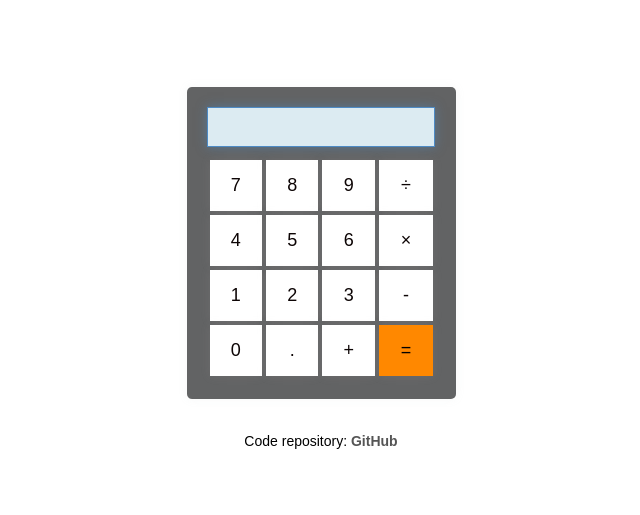
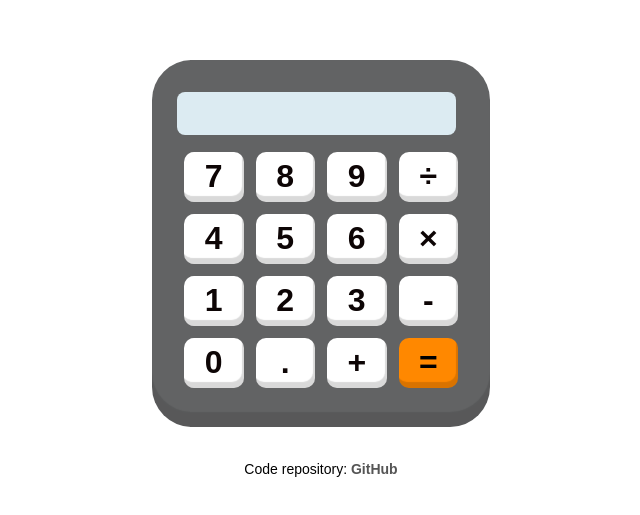
Before and after one commit to Folayowon/Calculator-Project, a plain HTML site: page index.html in a window 1280 px wide. Shown: the part 135-650 px from the top of the page, without its empty margins (319-959 px from the left). Drawn offline with Linux system fonts and the light colour scheme.

Commit message:
chore: Calculator updates

```diff
--- a/index.html
+++ b/index.html
@@ -1,39 +1,41 @@
 <!DOCTYPE html>
 <html lang="en">
+
 <head>
     <meta charset="UTF-8">
     <meta name="viewport" content="width=device-width, initial-scale=1.0">
     <title>Simple Calculator</title>
     <link rel="stylesheet" href="styles.css">
 </head>
+
 <body>
     <div class="calculator-container">
         <div class="calculator">
-            <input type="text" id="output" readonly>
+            <input type="text" id="output" class="pointer-events-none rounded" readonly>
             <table>
                 <tr>
-                    <td><button onclick="appendToOutput('7')">7</button></td>
-                    <td><button onclick="appendToOutput('8')">8</button></td>
-                    <td><button onclick="appendToOutput('9')">9</button></td>
-                    <td><button onclick="appendToOutput('/')">÷</button></td>
+                    <td><button value="7">7</button></td>
+                    <td><button value="8">8</button></td>
+                    <td><button value="9">9</button></td>
+                    <td><button value="/">÷</button></td>
                 </tr>
                 <tr>
-                    <td><button onclick="appendToOutput('4')">4</button></td>
-                    <td><button onclick="appendToOutput('5')">5</button></td>
-                    <td><button onclick="appendToOutput('6')">6</button></td>
-                    <td><button onclick="appendToOutput('*')">×</button></td>
+                    <td><button value="4">4</button></td>
+                    <td><button value="5">5</button></td>
+                    <td><button value="6">6</button></td>
+                    <td><button value="*"> × </button></td>
                 </tr>
                 <tr>
-                    <td><button onclick="appendToOutput('1')">1</button></td>
-                    <td><button onclick="appendToOutput('2')">2</button></td>
-                    <td><button onclick="appendToOutput('3')">3</button></td>
-                    <td><button onclick="appendToOutput('-')">-</button></td>
+                    <td><button value="1">1</button></td>
+                    <td><button value="2">2</button></td>
+                    <td><button value="3">3</button></td>
+                    <td><button value="-"> - </button></td>
                 </tr>
                 <tr>
-                    <td><button onclick="appendToOutput('0')">0</button></td>
-                    <td><button onclick="appendToOutput('.')">.</button></td>
-                    <td><button onclick="appendToOutput('+')">+</button></td>
-                    <td><button class="calculate-button" onclick="calculate()">=</button></td>
+                    <td><button value="0">0</button></td>
+                    <td><button value=".">.</button></td>
+                    <td><button value="+">+</button></td>
+                    <td><button class="calculate-button" value="=">=</button></td>
                 </tr>
             </table>
         </div>
@@ -46,4 +48,5 @@
 
     <script src="script.js"></script>
 </body>
+
 </html>
--- a/script.js
+++ b/script.js
@@ -1,17 +1,26 @@
-let output = document.getElementById("output");
+const display = document.getElementById("output");
+const buttons = Array.from(document.querySelectorAll("button"));
+const operators = ["+", "-", "*", "/"];
+let operand1 = "";
+let operand2 = "";
+let operator = "";
 
-function appendToOutput(value) {
-    output.value += value;
-}
+buttons.map((button) => {
+  button.addEventListener("click", (e) => {
+    const { value } = e.target;
 
-function clearOutput() {
-    output.value = "";
-}
-
-function calculate() {
-    try {
-        output.value = eval(output.value);
-    } catch (error) {
-        output.value = "Error";
+    if (operators.includes(value)) {
+      operator = value;
+      operand1 = display.value;
+      display.value = "";
+    } else if (value === "=") {
+      operand2 = display.value;
+      display.value = eval(`${operand1} ${operator} ${operand2}`);
+      operand1 = "";
+      operand2 = "";
+      operator = "";
+    } else {
+      display.value += value;
     }
-}
+  });
+});
--- a/styles.css
+++ b/styles.css
@@ -13,14 +13,17 @@ body {
   display: flex;
   flex-direction: column;
   align-items: center;
-    margin-top: 20px; /* Add space between calculator and link */
+  margin-top: 20px;
 }
 
 .calculator {
   background-color: #626364;
-    padding: 20px;
-    border-radius: 5px;
-    box-shadow: 0px 0px 10px rgba(165, 176, 179, 0.1);
+  padding: 32px 25px;
+  border-radius: 40px;
+  box-shadow: inset 0 -15px 1px 0px rgba(0, 0, 0, 0.1);
+}
+.rounded {
+  border-radius: 8px;
 }
 
 input[type="text"] {
@@ -28,34 +31,49 @@ input[type="text"] {
   padding: 10px;
   margin-bottom: 10px;
   background-color: #dcebf2;
-    border: 1px solid #4e8bc6; /* Blue border */
-    box-shadow: 0px 0px 10px rgba(78, 139, 198, 0.5); /* Shaded blue shadow */
-    text-align: right; /* Align text to the right */
-    color: #333; /* Text color */
-    font-size: 16px; /* Font size */
+  border: none;
+  box-shadow: none;
+  text-align: right;
+  letter-spacing: 1.5px;
+  color: #333;
+  font-size: 20px;
+  font-weight: bolder;
 }
 
 table {
   width: 100%;
 }
 
+table tr > td {
+  padding: 5px;
+}
+
 button {
   width: 100%;
-    padding: 15px;
-    font-size: 18px;
+  min-width: 50px;
+  min-height: 50px;
+  padding: 0;
+  font-size: 32px;
+  font-weight: bolder;
   border: none;
   background-color: #ffffff;
-    box-shadow: 0px 0px 10px rgba(204, 198, 198, 0.1);
+  box-shadow: inset -2px -6px 1px 0px rgba(0, 0, 0, 0.15);
   color: #0d0505;
   cursor: pointer;
+  transition: 100ms ease;
+  border-radius: 10px;
 }
 
 button.calculate-button {
   background-color: rgb(255, 136, 0);
-    color: black; /* Ensure the text is visible */
+  color: black;
 }
 
-button:hover {
+button.calculate-button:hover {
+  background-color: rgb(211, 112, 0);
+}
+
+button:not(.calculate-button):hover {
   background-color: #d3d4d5;
 }
 
@@ -79,3 +97,6 @@ footer a {
 footer a:hover {
   color: #777; /* Hover color */
 }
+.pointer-events-none {
+  pointer-events: none;
+}
```
Lines whose indentation alone changed are shown as unchanged.
